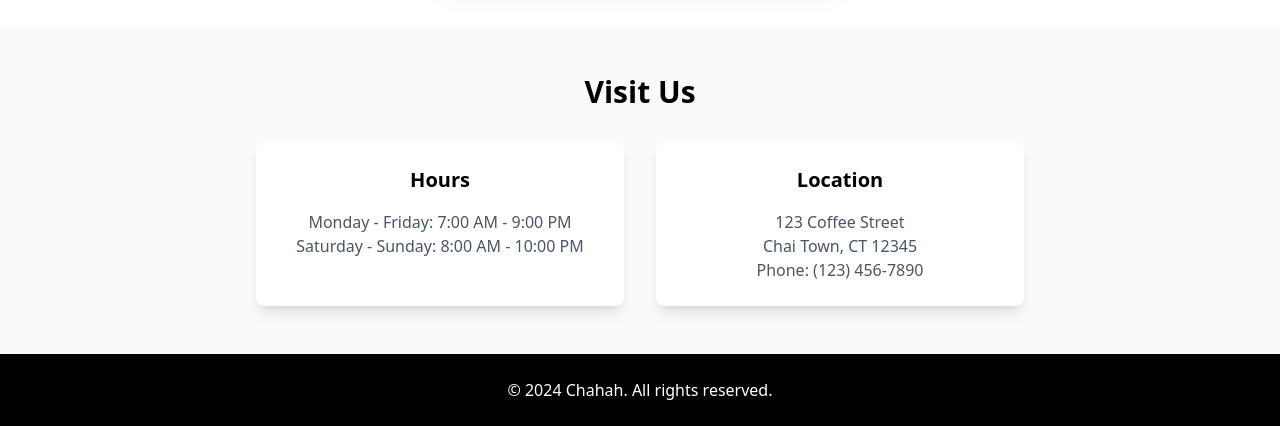
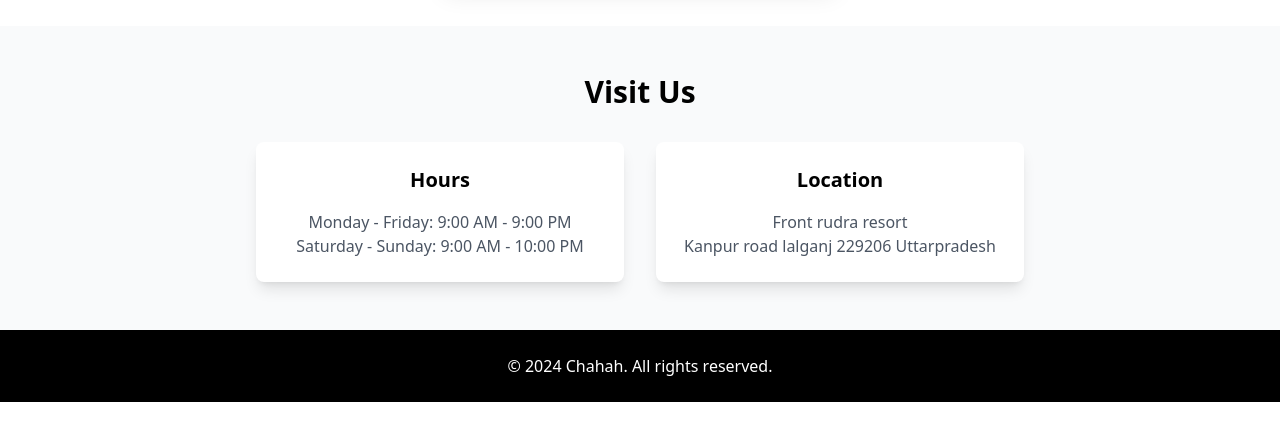
Before and after one commit to deepakstark01/chahah, a plain HTML site: page index.html in a window 1280 px wide. Shown: the part 2224-2650 px from the top of the page. After the commit the page ends 2626 px from the top, so only its background shows below. Drawn offline with nearby package versions, Linux system fonts and the light colour scheme.

Commit message:
new adress update

```diff
--- a/index.html
+++ b/index.html
@@ -635,14 +635,14 @@
                 <div class="grid grid-cols-1 md:grid-cols-2 gap-8">
                     <div class="text-center bg-white p-6 rounded-lg shadow-lg">
                         <h3 class="text-xl font-bold mb-4 text-black">Hours</h3>
-                        <p class="text-gray-600">Monday - Friday: 7:00 AM - 9:00 PM</p>
-                        <p class="text-gray-600">Saturday - Sunday: 8:00 AM - 10:00 PM</p>
+                        <p class="text-gray-600">Monday - Friday: 9:00 AM - 9:00 PM</p>
+                        <p class="text-gray-600">Saturday - Sunday: 9:00 AM - 10:00 PM</p>
                     </div>
                     <div class="text-center bg-white p-6 rounded-lg shadow-lg">
                         <h3 class="text-xl font-bold mb-4 text-black">Location</h3>
-                        <p class="text-gray-600">123 Coffee Street</p>
-                        <p class="text-gray-600">Chai Town, CT 12345</p>
-                        <p class="text-gray-600">Phone: (123) 456-7890</p>
+                        <p class="text-gray-600">Front rudra resort </p>
+                        <p class="text-gray-600">Kanpur road lalganj 229206 Uttarpradesh</p>
+                        <!-- <p class="text-gray-600"></p> -->
                     </div>
                 </div>
             </div>
```
